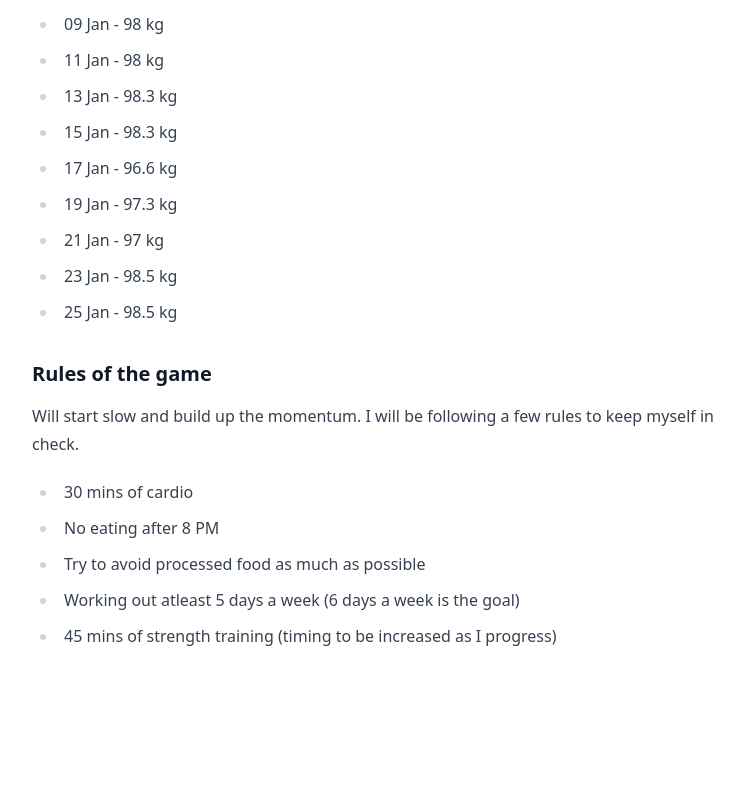
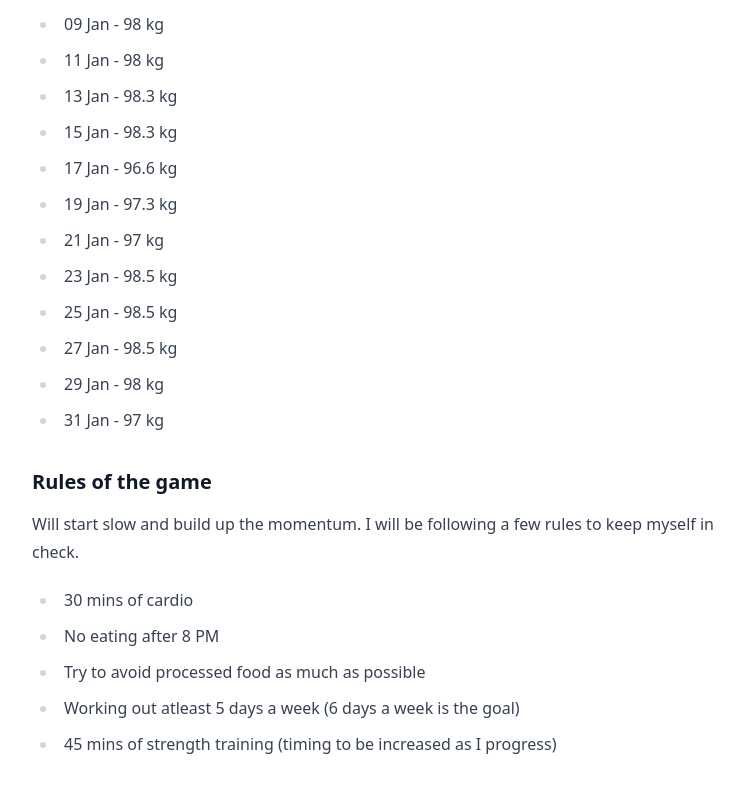
Before and after one commit to nrjdalal/v0.nrjdalal.com, a Next.js app: page /blog/fitness in a window 1280 px wide. Shown: the part 861-1653 px from the top of the page, without its empty margins (244-988 px from the left). Before the commit the page ends 1599 px from the top, so only its background shows below. Built offline with nearby package versions, Linux system fonts and the light colour scheme; no server answers.

Commit message:
Update page.mdx

```diff
--- a/src/app/(mdx)/blog/fitness/page.mdx
+++ b/src/app/(mdx)/blog/fitness/page.mdx
@@ -33,6 +33,9 @@ For the past year, my lifestyle was too sedentary and I did accumulate over 107+
 - 21 Jan - 97 kg
 - 23 Jan - 98.5 kg
 - 25 Jan - 98.5 kg
+- 27 Jan - 98.5 kg
+- 29 Jan - 98 kg
+- 31 Jan - 97 kg
 
 ### Rules of the game
 
```
